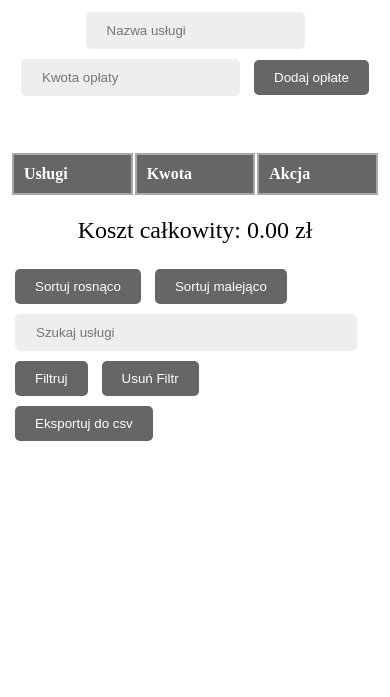
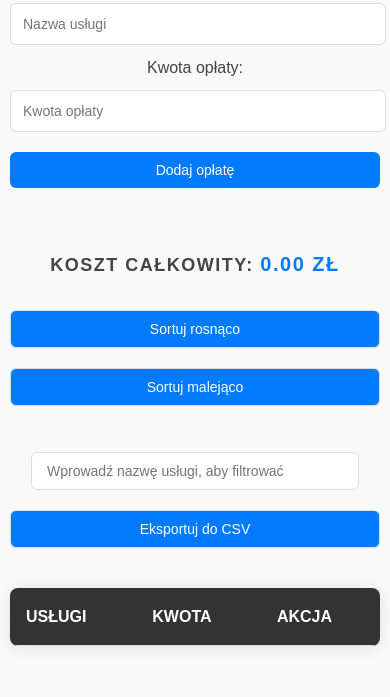
Before and after one commit to ZielinskiSzymon/lekcje, a plain HTML site: page JS/Kalkulator rachunków/index.html in a window 390 px wide. Shown: the part 147-844 px from the top of the page. Drawn offline with Linux system fonts and the light colour scheme.

Commit message:
kalkulator rachunkow

```diff
--- a/JS/Kalkulator rachunków/app.js
+++ b/JS/Kalkulator rachunków/app.js
@@ -170,3 +170,17 @@ document.querySelector("#sortDescending").addEventListener("click", sortDescendi
 document.querySelector("#filtr").addEventListener("click", search);
 document.querySelector("#usunFiltr").addEventListener("click", usunFiltr);
 document.querySelector("#eksport").addEventListener("click", exportToCsv);
+document.querySelector("#search").addEventListener("input", search);
+
+function search(){
+    let nazwy = document.querySelectorAll(".nazwy");
+    let szukaj = document.querySelector("#search").value;
+    nazwy.forEach(nazwa => {
+        if(nazwa.innerText.toLowerCase().includes(szukaj.toLowerCase())){
+            nazwa.parentElement.style.display="table-row";
+        }else{
+            nazwa.parentElement.style.display="none";
+        }
+    });
+    sum();
+}
--- a/JS/Kalkulator rachunków/index.html
+++ b/JS/Kalkulator rachunków/index.html
@@ -9,10 +9,27 @@
 <body>
     <div class="inputs">
         <h1>Kalkulator opłat rachunków</h1>
+        <label for="name">Nazwa usługi:</label>
         <input type="text" id="name" class="inputs1" placeholder="Nazwa usługi">
+
+        <label for="kwota">Kwota opłaty:</label>
         <input type="number" id="kwota" class="inputs1" placeholder="Kwota opłaty">
-        <button id="add" class="btns1">Dodaj opłate</button><br>
+
+        <button id="add" class="btns1">Dodaj opłatę</button><br>
     </div>
+
+    <!-- Sorting & Filtering controls -->
+    <div class="sort">
+        <h2>Koszt całkowity: <span id="kosztCalkowity">00.00 zł</span></h2>
+        <button id="sortAscending" class="btns1">Sortuj rosnąco</button>
+        <button id="sortDescending" class="btns1">Sortuj malejąco</button><br>
+
+        <!-- Updated placeholder to show the filter message -->
+        <input type="text" id="search" class="inputs1" placeholder="Wprowadź nazwę usługi, aby filtrować">
+
+        <button id="eksport" class="btns1">Eksportuj do CSV</button>
+    </div>
+
     <div class="elements">
         <table id="table">
             <tr class="tr1">
@@ -20,17 +37,7 @@
                 <th>Kwota</th>
                 <th>Akcja</th>
             </tr>
-
         </table>
-    </div>
-    <div class="sort">
-        <h2>Koszt całkowity: <span id="kosztCalkowity">00.00 zł</span></h4>
-        <button id="sortAscending" class="btns1">Sortuj rosnąco</button>
-        <button id="sortDescending" class="btns1">Sortuj malejąco</button><br>
-        <input type="text" id="search" class="inputs1" placeholder="Szukaj usługi">
-        <button id="filtr" class="btns1">Filtruj</button>
-        <button id="usunFiltr" class="btns1">Usuń Filtr</button><br>
-        <button id="eksport" class="btns1">Eksportuj do csv</button>
     </div>
 
     <script src="app.js"></script>
--- a/JS/Kalkulator rachunków/styl.css
+++ b/JS/Kalkulator rachunków/styl.css
@@ -1,76 +1,200 @@
-body{
-    margin: 10px;
+/* Global settings */
+body {
+    margin: 0;
+    font-family: 'Arial', sans-serif;
+    background-color: #f9f9f9;
+    color: #444;
+    line-height: 1.6;
+    padding: 0 20px;
 }
-h1{
-    font-family: Arial, Helvetica, sans-serif;
+
+/* Header styles */
+h1, h2 {
+    color: #444;
+    margin: 20px 0;
+    font-weight: bold;
+    text-align: center;
     text-transform: uppercase;
-    letter-spacing: 3px;
-    word-spacing: 20px;
+    letter-spacing: 1.5px;
 }
-.inputs{
+
+/* Inputs & Buttons */
+.inputs {
     width: 100%;
     text-align: center;
-    margin-bottom: 50px;
+    margin-bottom: 30px;
 }
-.btns1{
-    background-color: #666;
+
+.inputs input {
+    padding: 12px;
+    margin: 10px;
+    font-size: 16px;
+    width: 80%;
+    max-width: 350px;
+    border-radius: 6px;
+    border: 1px solid #ddd;
+    background-color: #fff;
+    transition: border-color 0.3s;
+}
+
+.inputs input:focus {
+    outline: none;
+    border-color: #007bff;
+}
+
+/* Buttons (general) */
+.btns1, .btns2 {
+    background-color: #007BFF;
     color: white;
     border: none;
-    padding: 10px 20px;
+    padding: 12px 24px;
+    border-radius: 6px;
+    font-size: 16px;
+    cursor: pointer;
+    transition: background-color 0.3s;
     margin: 5px;
-    border-radius: 5px;
-    transition: 1s;
 }
-.btns1:hover{
+
+.btns1:hover, .btns2:hover {
+    background-color: #0056b3;
+}
+
+/* Table styles */
+table {
+    width: 100%;
+    border-collapse: collapse;
+    margin-top: 30px;
+    box-shadow: 0 2px 15px rgba(0, 0, 0, 0.1);
+    border-radius: 8px;
+    overflow: hidden;
+}
+
+tr:nth-child(even) {
+    background-color: #f4f4f4;
+}
+
+tr th, tr td {
+    padding: 16px;
+    text-align: left;
+    font-size: 16px;
+    border-bottom: 1px solid #ddd;
+}
+
+tr th {
     background-color: #333;
+    color: white;
+    font-weight: bold;
+    text-transform: uppercase;
 }
-.inputs1{
-    background-color: #eee;
-    color: black;
-    border: 1px solid #eee;
-    padding: 10px 20px;
+
+.tr2 td {
+    background-color: #fff;
+}
+
+/* Delete button (red) */
+button.btns2 {
+    background-color: #dc3545;
+    color: white;
+    font-size: 14px;
+    padding: 8px 16px;
+    cursor: pointer;
+    transition: background-color 0.3s;
+}
+
+button.btns2:hover {
+    background-color: #c82333;
+}
+
+/* Sorting & Search Section */
+.sort {
+    display: flex;
+    justify-content: space-between;
+    flex-wrap: wrap;
+    margin-top: 20px;
+    align-items: center;
+}
+
+.sort h2 {
+    font-size: 20px;
+    color: #444;
+    flex-basis: 100%;
+}
+
+.sort button, .sort input {
+    padding: 12px 20px;
     margin: 5px;
-    border-radius: 5px;
+    font-size: 16px;
+    border-radius: 6px;
+    border: 1px solid #ddd;
+    transition: background-color 0.3s;
 }
-table{
-    width: 100%;
+
+.sort input {
+    width: 250px;
+    max-width: 80%;
+    background-color: #fff;
 }
-.tr1{
-    position: relative;
-    top: 0;
-    padding: 0;
-    margin: 0;
+
+#kosztCalkowity {
+    font-weight: bold;
+    font-size: 18px;
+    color: #007bff;
+    text-align: center;
+    margin-top: 10px;
+    margin-bottom: 20px;
 }
-.tr1 th{
-    background-color: #666;
-    color: white;
-    margin: 0;
-    width: 33%;
-    border: 2px solid darkgray;
-    padding: 10px;
-    text-align: left;
+
+/* Responsive Design */
+@media screen and (max-width: 768px) {
+    body {
+        padding: 10px;
+    }
+
+    h1, h2 {
+        font-size: 20px;
+        margin-bottom: 20px;
+    }
+
+    .inputs input, .btns1, .btns2, .sort input, .sort button {
+        width: 100%;
+        margin: 10px 0;
+    }
+
+    table {
+        font-size: 14px;
+    }
+
+    .sort {
+        flex-direction: column;
+        align-items: center;
+    }
+
+    .sort h2 {
+        font-size: 18px;
+    }
+
+    #kosztCalkowity {
+        font-size: 20px;
+        margin-bottom: 20px;
+    }
 }
-.tr2 td{
-    background-color: white;
-    color: black;
-    margin: 0;
-    width: 33%;
-    border: 2px solid lightgray;
-    padding: 10px;
-    text-align: left;
+
+@media screen and (max-width: 480px) {
+    table {
+        font-size: 12px;
+    }
+
+    .inputs input {
+        font-size: 14px;
+    }
+
+    .btns1, .btns2 {
+        font-size: 14px;
+        padding: 10px 20px;
+    }
+
+    .sort input, .sort button {
+        font-size: 14px;
+        padding: 10px 15px;
+    }
 }
-.btns2{
-    background-color: red;
-    color: white;
-    border: none;
-    padding: 10px 20px;
-    margin: 5px;
-    border-radius: 5px;
-}
-h2{
-    text-align: center;
-    font-weight: normal;
-}
-#search{
-    width: 300px;
-}
```
